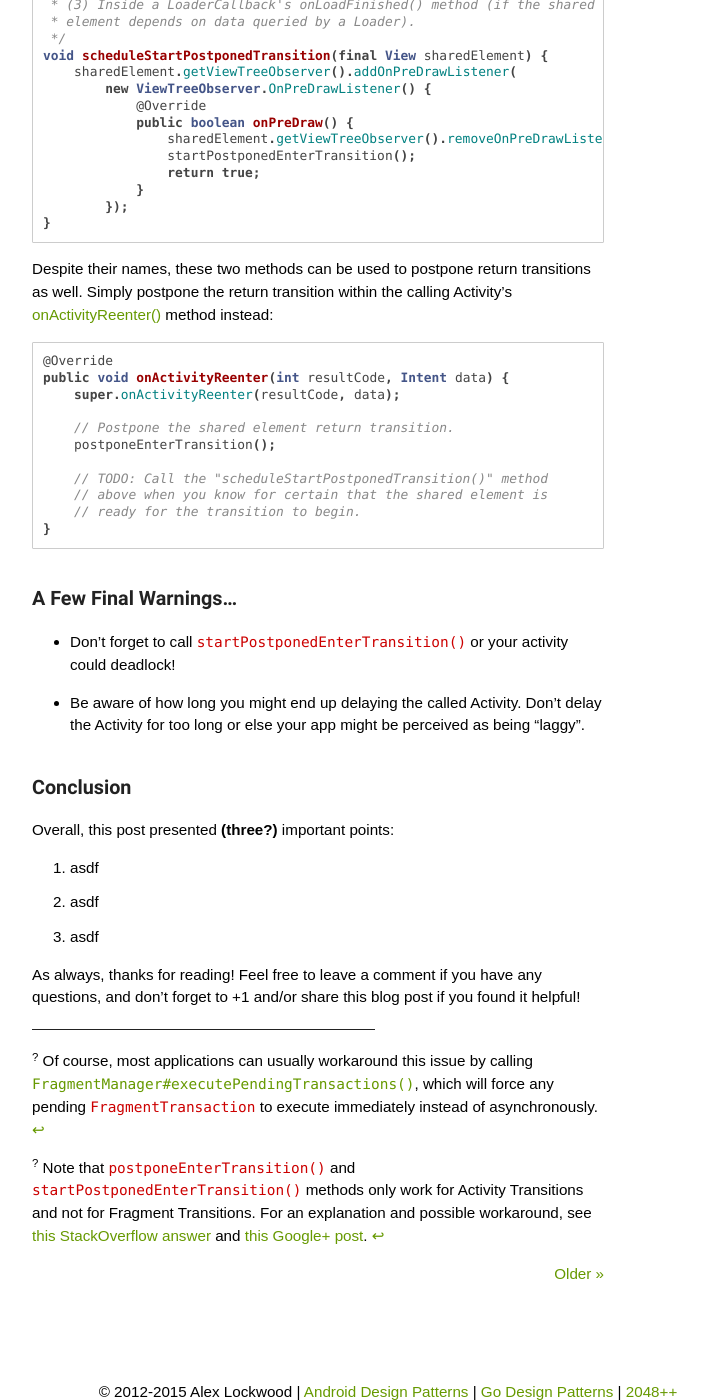
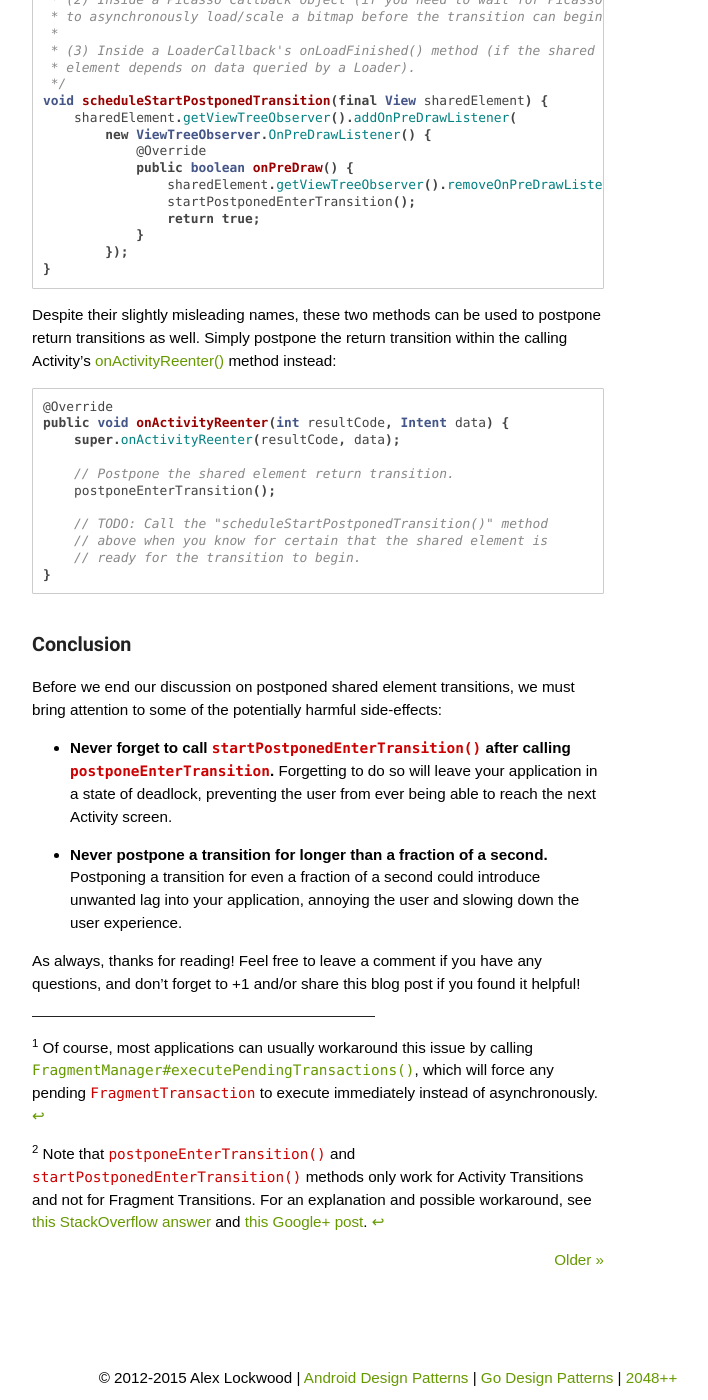
Before and after one commit to alexjlockwood/AndroidDesignPatterns, a Jekyll site: the page built from _posts/2015-03-09-activity-fragment-postponed-shared-element-transitions-part3b.md, in a window 1280 px wide and 1400 px high, scrolled down 2736 px. Shown: the whole window, without its empty margins (252-960 px from the left). Built offline with Jekyll 4.4.1, drawn with Linux system fonts in a browser that asks for light colours; some web fonts are replaced; Markdown is read by kramdown in place of the engine named in the settings; a script that is not in the unit is left out; comment, search, counter and statistics services are not loaded; some of the changed text lies outside the part shown.

Commit message:
getting shared element post ready to publish

````diff
--- a/_posts/2015-01-13-activity-fragment-shared-element-transitions-part3b.md
+++ b/_posts/2015-03-09-activity-fragment-postponed-shared-element-transitions-part3b.md
@@ -23,7 +23,7 @@
 
 <!--morestart-->
 
-A common source of problems when dealing with shared element transitions stems from the fact that they are initiated by the framework very early in the Activity lifecycle. Recall that `Transition`s require both the start and end state of its target views in order to function properly. Thus, if a shared element transition starts before its shared element views are assigned their final size and position and size within the called Activity, the transition will capture incorrect end values for its shared elements and the behavior of the resulting animation will fail completely.
+A common source of problems when dealing with shared element transitions stems from the fact that they are initiated by the framework very early in the Activity lifecycle. Recall that `Transition`s require both the start and end state of its target views in order to function properly. Thus, if a shared element transition starts before its shared element views are assigned their final size and position and size within the called Activity, the transition will capture incorrect end values for its shared elements and the behavior of the resulting animation will fail completely (see **Video 3.3** for an example of what a failed shared element enter transition might look like).
 
 <!--more-->
 
@@ -36,13 +36,13 @@
   </video>
   </div>
   <div style="font-size:10pt;margin-left:20px;margin-bottom:30px">
-    <p class="img-caption" style="margin-top:3px;margin-bottom:10px;text-align: center;"><strong>Video 3.3</strong> - Postponed shared element transitions bug. Click to play.</p>
+    <p class="img-caption" style="margin-top:3px;margin-bottom:10px;text-align: center;"><strong>Video 3.3</strong> - Fixing a broken shared element enter animation by postponing the transition. Click to play.</p>
   </div>
 </div>
 
 Whether or not the shared elements' end values will be calculated before the transition begins depends mostly on two factors: the complexity/depth of the called activity's layout and the amount of time it takes for the called activity to load the required data. The more complex the layout, the longer it will take to determine the shared elements position and size on the screen. Similarly, if the shared elements' appearance within the UI depends on data loaded asynchronously on a background thread, the greater the chance that the framework will start the transition without it. Listed below are some of the common scenarios in which you might encounter these issues:
 
-* **The shared element lives in a `Fragment` hosted by the called activity.** [`FragmentTransaction`s are not executed immediately after they are committed][FragmentTransaction#commit]; they are scheduled as work on the main thread to be done at a later time. Thus, if the shared element lives inside the `Fragment`'s view hierarchy and the `FragmentTransaction` is not executed quickly enough, it is possible that the framework will start the shared element transition before the shared element is properly measured and laid out within the called Activity.<sup><a href="#footnote?" id="ref?">?</a></sup>
+* **The shared element lives in a `Fragment` hosted by the called activity.** [`FragmentTransaction`s are not executed immediately after they are committed][FragmentTransaction#commit]; they are scheduled as work on the main thread to be done at a later time. Thus, if the shared element lives inside the `Fragment`'s view hierarchy and the `FragmentTransaction` is not executed quickly enough, it is possible that the framework will start the shared element transition before the shared element is properly measured and laid out within the called Activity.<sup><a href="#footnote1" id="ref1">1</a></sup>
 
 * **The shared element is a high-resolution image.** Setting a high resolution image that exceeds the `ImageView`'s initial bounds might end up triggering [an additional layout pass][ImageViewRequestLayout] on the view hierarchy, making it more likely that the transition will begin before the shared element is ready. The asynchronous nature of popular bitmap loading/scaling libraries, such as [Volley][Volley] and [Picasso][Picasso], will not reliably fix this problem: the framework has no prior knowledge that the images are being downloaded, scaled, or fetched from disk on a background thread.
 
@@ -50,7 +50,7 @@
 
 ### Understanding `postponeEnterTransition()` and `startPostponedEnterTransition()`
 
-At this point you might be thinking, _"If only there was a way to temporarily pause the transition until we know for sure that the shared elements have been properly measured and laid out."_ Well, you're in luck, because the Activity Transitions API<sup><a href="#footnote?" id="ref?">?</a></sup> gives us a way to do just that!
+At this point you might be thinking, _"If only there was a way to temporarily pause the transition until we know for sure that the shared elements have been properly measured and laid out."_ Well, you're in luck, because the Activity Transitions API<sup><a href="#footnote2" id="ref2">2</a></sup> gives us a way to do just that!
 
 To temporarily pause the shared element transition from beginning, call [`postponeEnterTransition()`][postponeEnterTransition] in your activity's `onCreate()` method. Later, when you know for certain that all of your shared elements have been properly positioned and sized, call [`startPostponedEnterTransition()`][startPostponedEnterTransition] to let the framework know that it should resume the transition. A common pattern you'll find useful is to start the postponed transition in an [`OnPreDrawListener`][OnPreDrawListener], which is guaranteed to be called after your shared element has finished its measurement and layout phases:
 
@@ -96,7 +96,7 @@
 }
 ```
 
-Despite their names, these two methods can be used to postpone return transitions as well. Simply postpone the return transition within the calling Activity's [onActivityReenter()][Activity#onActivityReenter] method instead:
+Despite their slightly misleading names, these two methods can be used to postpone return transitions as well. Simply postpone the return transition within the calling Activity's [onActivityReenter()][Activity#onActivityReenter] method instead:
 
 ```java
 @Override
@@ -112,26 +112,20 @@
 }
 ```
 
-### A Few Final Warnings...
-
-* Don't forget to call `startPostponedEnterTransition()` or your activity could deadlock!
-
-* Be aware of how long you might end up delaying the called Activity. Don't delay the Activity for too long or else your app might be perceived as being "laggy".
-
 ### Conclusion
 
-Overall, this post presented **(three?)** important points:
+Before we end our discussion on postponed shared element transitions, we must bring attention to some of the potentially harmful side-effects:
 
-1. asdf
-2. asdf
-3. asdf
+* **Never forget to call `startPostponedEnterTransition()` after calling `postponeEnterTransition`.** Forgetting to do so will leave your application in a state of deadlock, preventing the user from ever being able to reach the next Activity screen.
+
+* **Never postpone a transition for longer than a fraction of a second.** Postponing a transition for even a fraction of a second could introduce unwanted lag into your application, annoying the user and slowing down the user experience.
 
 As always, thanks for reading! Feel free to leave a comment if you have any questions, and don't forget to +1 and/or share this blog post if you found it helpful!
 
 <hr class="footnote-divider"/>
-<sup id="footnote?">?</sup> Of course, most applications can usually workaround this issue by calling [`FragmentManager#executePendingTransactions()`][FragmentManager#executePendingTransactions], which will force any pending `FragmentTransaction` to execute immediately instead of asynchronously. <a href="#ref?" title="Jump to footnote ?.">&#8617;</a>
+<sup id="footnote?">1</sup> Of course, most applications can usually workaround this issue by calling [`FragmentManager#executePendingTransactions()`][FragmentManager#executePendingTransactions], which will force any pending `FragmentTransaction` to execute immediately instead of asynchronously. <a href="#ref1" title="Jump to footnote 1.">&#8617;</a>
 
-<sup id="footnote?">?</sup> Note that `postponeEnterTransition()` and `startPostponedEnterTransition()` methods only work for Activity Transitions and not for Fragment Transitions. For an explanation and possible workaround, see [this StackOverflow answer][PostponeEnterTransitionForFragments] and [this Google+ post][PostponeEnterTransitionForFragmentsG+]. <a href="#ref?" title="Jump to footnote ?.">&#8617;</a>
+<sup id="footnote?">2</sup> Note that `postponeEnterTransition()` and `startPostponedEnterTransition()` methods only work for Activity Transitions and not for Fragment Transitions. For an explanation and possible workaround, see [this StackOverflow answer][PostponeEnterTransitionForFragments] and [this Google+ post][PostponeEnterTransitionForFragmentsG+]. <a href="#ref2" title="Jump to footnote 2.">&#8617;</a>
 
   [postponeEnterTransition]: https://developer.android.com/reference/android/app/Activity.html#postponeEnterTransition()
   [startPostponedEnterTransition]: https://developer.android.com/reference/android/app/Activity.html#startPostponedEnterTransition()
````
Also changed, not shown: _posts/2014-12-04-activity-fragment-transitions-in-android-lollipop-part1.md (+2 -1 lines), _posts/2014-12-15-activity-fragment-content-transitions-in-depth-part2.md (+2 -1 lines), _posts/2015-01-12-activity-fragment-shared-element-transitions-part3a.md (+2 -1 lines).
